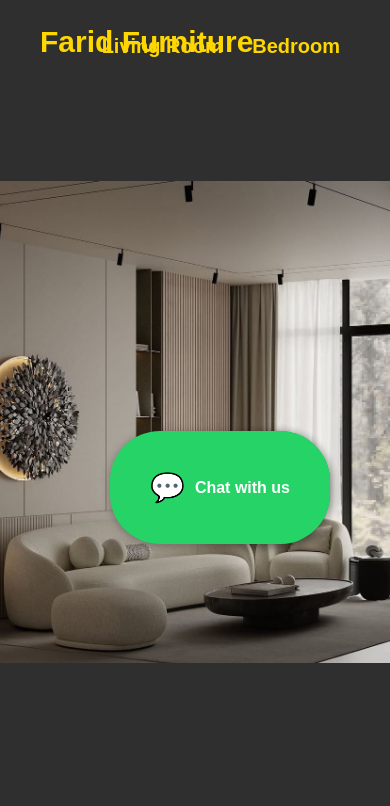
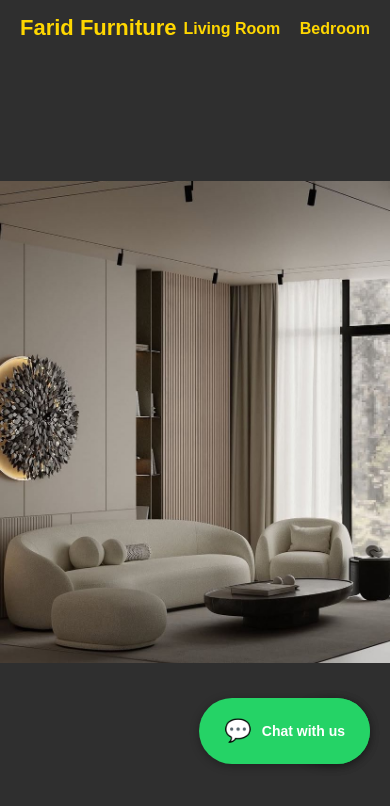
Before and after one commit to georges789/frt, a plain HTML site: page index.html in a window 390 px wide. Drawn offline with Linux system fonts and the light colour scheme.

Commit message:
Add files via upload

```diff
--- a/index.html
+++ b/index.html
@@ -1,8 +1,8 @@
 <!DOCTYPE html>
 <html lang="en">
 <head>
-  <meta charset="UTF-8">
-  <meta name="viewport" content="width=device-width, initial-scale=1.0">
+  <meta charset="UTF-8" />
+  <meta name="viewport" content="width=device-width, initial-scale=1" />
   <title>Farid Furniture</title>
   <style>
     * {
@@ -14,14 +14,13 @@
     body {
       font-family: Arial, sans-serif;
       background-color: #2f2f2f; /* رمادي غامق */
-      overflow: hidden;
     }
 
     header {
       position: absolute;
       top: 25px;
       left: 40px;
-      color: #FFD700; /* أصفر ذهبي */
+      color: #ffd700; /* أصفر ذهبي */
       font-size: 30px;
       font-weight: bold;
       z-index: 2;
@@ -37,7 +36,7 @@
     nav a {
       margin-left: 25px;
       text-decoration: none;
-      color: #FFD700; /* أصفر ذهبي */
+      color: #ffd700; /* أصفر ذهبي */
       font-size: 20px;
       font-weight: bold;
       transition: color 0.3s;
@@ -55,6 +54,62 @@
       background-position: center center;
       background-size: contain; /* تبين الصورة كاملة */
       background-color: #2f2f2f; /* رمادي غامق كخلفية */
+    }
+
+    /* تحسينات للعرض على الشاشات الصغيرة */
+    @media (max-width: 600px) {
+      header {
+        font-size: 22px;
+        left: 20px;
+        top: 15px;
+      }
+      nav {
+        top: 20px;
+        right: 20px;
+      }
+      nav a {
+        font-size: 16px;
+        margin-left: 15px;
+      }
+      .whatsapp-float {
+        bottom: 80px !important;
+        right: 20px !important;
+        padding: 20px 25px !important;
+        font-size: 22px !important;
+      }
+      .whatsapp-text {
+        font-size: 14px !important;
+      }
+    }
+
+    /* WhatsApp Floating Button */
+    .whatsapp-float {
+      position: fixed;
+      bottom: 300px;
+      right: 60px;
+      background-color: #25d366;
+      color: white;
+      font-size: 28px;
+      text-align: center;
+      border-radius: 50px;
+      padding: 40px 40px;
+      box-shadow: 0 2px 10px rgba(0,0,0,0.3);
+      text-decoration: none;
+      transition: background-color 0.3s, transform 0.3s;
+      display: flex;
+      align-items: center;
+      gap: 10px;
+      z-index: 999;
+    }
+
+    .whatsapp-float:hover {
+      background-color: #1ebe5d;
+      transform: scale(1.05);
+    }
+
+    .whatsapp-text {
+      font-size: 16px;
+      font-weight: bold;
     }
   </style>
 </head>
@@ -91,37 +146,5 @@
     💬
     <span class="whatsapp-text">Chat with us</span>
   </a>
-
-<style>
-  .whatsapp-float {
-    position: fixed;
-    bottom: 300px;
-    right: 60px;
-    background-color: #25d366;
-    color: white;
-    font-size: 28px;
-    text-align: center;
-    border-radius: 50px;
-    padding: 40px 40px;
-    box-shadow: 0 2px 10px rgba(0,0,0,0.3);
-    text-decoration: none;
-    transition: background-color 0.3s, transform 0.3s;
-    display: flex;
-    align-items: center;
-    gap: 10px;
-    z-index: 999;
-  }
-
-  .whatsapp-float:hover {
-    background-color: #1ebe5d;
-    transform: scale(1.05);
-  }
-
-  .whatsapp-text {
-    font-size: 16px;
-    font-weight: bold;
-  }
-</style>
-
 </body>
 </html>
--- a/style.css
+++ b/style.css
@@ -1,136 +1,119 @@
-<!DOCTYPE html>
-<html lang="en">
-<head>
-  <meta charset="UTF-8" />
-  <meta name="viewport" content="width=device-width, initial-scale=1.0"/>
-  <title>Farid Furniture</title>
-  <style>
-    body, html {
+/* Reset */
+* {
   margin: 0;
   padding: 0;
+  box-sizing: border-box;
+}
+
+/* Body and HTML */
+body, html {
   height: 100%;
   font-family: Arial, sans-serif;
+  background-color: #2f2f2f; /* رمادي غامق */
+  overflow-x: hidden;
 }
 
-    .hero {
-      position: relative;
-      width: 100%;
-      height: 100vh;
-      overflow: hidden;
+/* Header */
+header {
+  position: absolute;
+  top: 25px;
+  left: 40px;
+  color: #FFD700; /* أصفر ذهبي */
+  font-size: 30px;
+  font-weight: bold;
+  z-index: 2;
 }
 
-    .background {
-      width: 100%;
-      height: 100%;
-      object-fit: cover;
-      min-height: 400px; /* عشان الصورة ما تصغر كتير */
+/* Navigation */
+nav {
+  position: absolute;
+  top: 35px;
+  right: 50px;
+  z-index: 2;
 }
 
-    .overlay {
-      position: absolute;
-      top: 0;
-      left: 0;
-      width: 100%;
-      height: 100%;
-      background: rgba(0,0,0,0.4);
-      display: flex;
-      flex-direction: column;
-      justify-content: center;
-      align-items: center;
-      text-align: center;
-      color: white;
-      padding: 20px;
+nav a {
+  margin-left: 25px;
+  text-decoration: none;
+  color: #FFD700; /* أصفر ذهبي */
+  font-size: 20px;
+  font-weight: bold;
+  transition: color 0.3s;
 }
 
-    .overlay h1 {
-      background: rgba(0,0,0,0.7);
-      padding: 15px 30px;
-      border-radius: 5px;
-      font-size: 2.5em;
-      font-weight: bold;
-      margin-bottom: 40px;
-      color: #FFD700;
+nav a:hover {
+  color: #b8860b; /* لون أغمق شوي عند المرور */
 }
 
-    .buttons {
-      display: flex;
-      flex-wrap: wrap;
-      justify-content: center;
-      gap: 20px;
+/* Background */
+.background {
+  width: 100vw;
+  height: 100vh;
+  background-image: url("salon.jpg"); /* تأكد إنو اسم الصورة مضبوط */
+  background-repeat: no-repeat;
+  background-position: center center;
+  background-size: cover; /* غطينا الخلفية كاملة */
+  background-color: #2f2f2f; /* رمادي غامق كخلفية */
+  position: relative;
+  z-index: 1;
 }
 
-    .btn {
-      text-decoration: none;
-      background: rgba(255,255,255,0.8);
-      color: #333;
-      padding: 12px 25px;
-      border-radius: 5px;
-      font-weight: bold;
-      transition: 0.3s;
-    }
-
-    .btn:hover {
-      background: #f1c40f;
-      color: white;
-    }
-
-    /* زر واتساب ثابت */
+/* WhatsApp Floating Button */
 .whatsapp-float {
   position: fixed;
-      bottom: 20px;
-      right: 20px;
+  bottom: 60px;
+  right: 30px;
   background-color: #25d366;
   color: white;
   font-size: 28px;
   text-align: center;
-      border-radius: 50%;
-      padding: 15px 18px;
+  border-radius: 50px;
+  padding: 15px 25px;
   box-shadow: 0 2px 10px rgba(0,0,0,0.3);
   text-decoration: none;
   transition: background-color 0.3s, transform 0.3s;
   display: flex;
   align-items: center;
-      justify-content: center;
+  gap: 10px;
   z-index: 999;
 }
 
 .whatsapp-float:hover {
   background-color: #1ebe5d;
-      transform: scale(1.1);
+  transform: scale(1.05);
+}
+
+.whatsapp-text {
+  font-size: 16px;
+  font-weight: bold;
 }
 
 /* Responsive */
 @media (max-width: 600px) {
-      .overlay h1 {
-        font-size: 1.8em;
+  header {
+    font-size: 24px;
+    left: 20px;
+    top: 15px;
   }
 
-      .btn {
+  nav {
+    top: 20px;
+    right: 20px;
+  }
+
+  nav a {
+    margin-left: 15px;
+    font-size: 16px;
+  }
+
+  .whatsapp-float {
+    bottom: 20px;
+    right: 15px;
+    font-size: 24px;
+    padding: 12px 20px;
+  }
+
+  .whatsapp-text {
     font-size: 14px;
-        padding: 10px 20px;
   }
 }
-  </style>
-</head>
-<body>
-
-  <div class="hero">
-    <!-- خلفية الصورة -->
-    <img src="salon.jpg" alt="Background" class="background" />
-
-    <!-- طبقة الغشاء والمحتوى -->
-    <div class="overlay">
-      <h1>Farid Furniture</h1>
-      <div class="buttons">
-        <a href="livingroom.html" class="btn">Living Room</a>
-        <a href="bedroom.html" class="btn">Bedroom</a>
-      </div>
-    </div>
-  </div>
-
-  <!-- زر الواتساب -->
-  <a href="https://wa.me/96179192370?text=Hello%20Farid%20Furniture!%20I%20would%20like%20to%20ask%20about%20a%20product."
-     class="whatsapp-float" target="_blank" aria-label="Chat on WhatsApp">💬</a>
-
-</body>
-</html>
```
Lines whose indentation alone changed are shown as unchanged.
